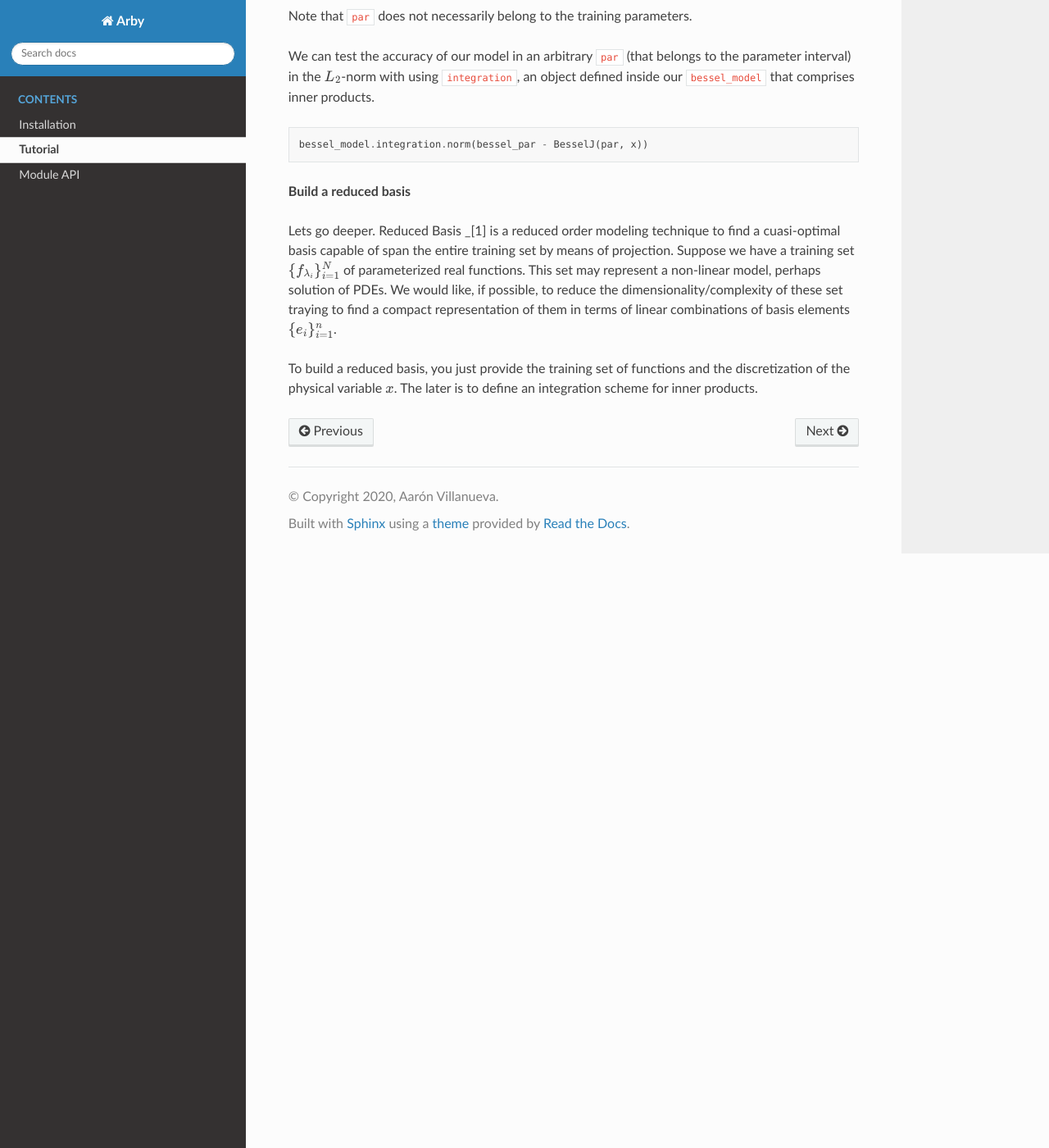
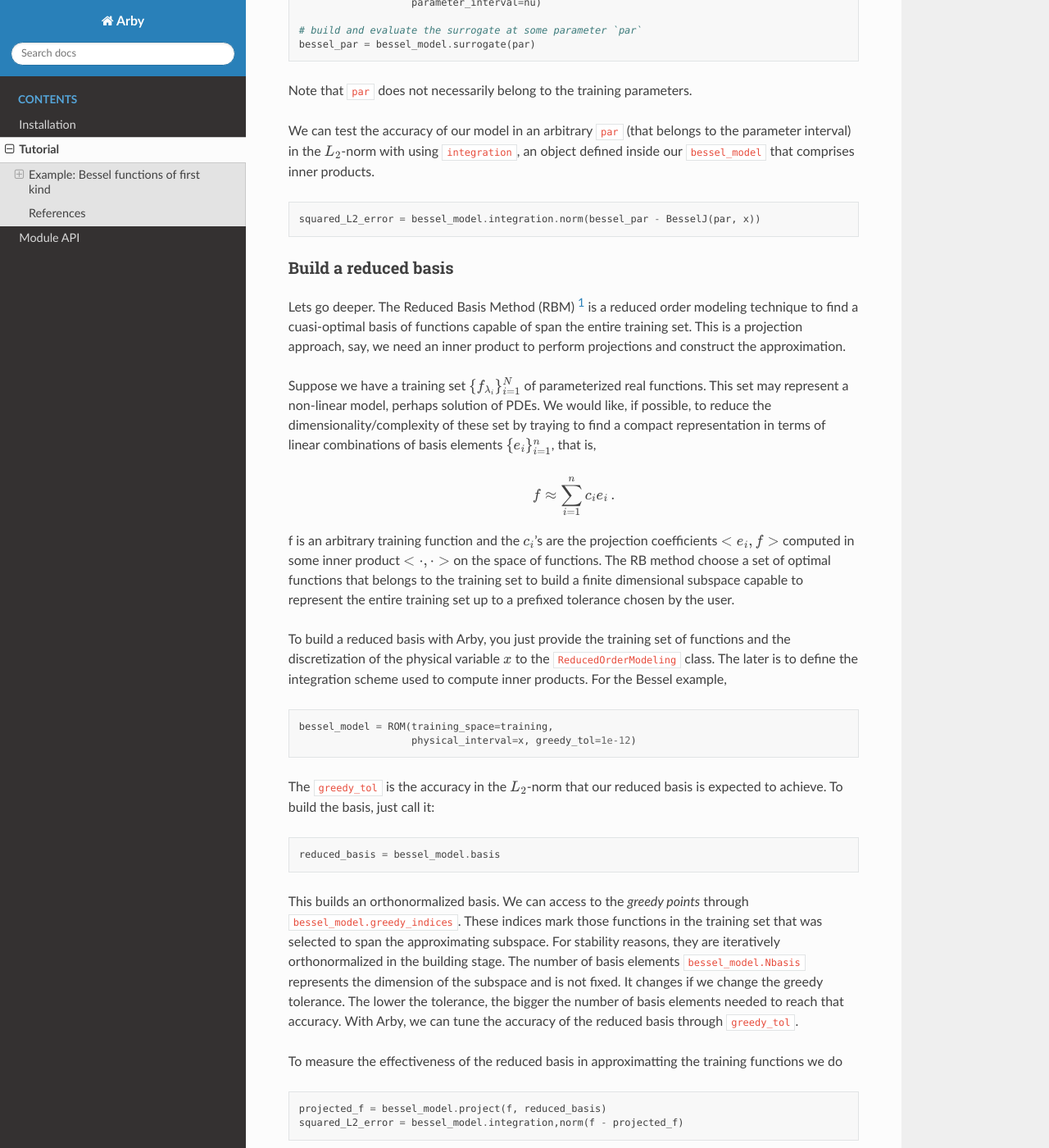
Before and after one commit to aaronuv/arby, a Sphinx documentation site: the page built from docs/source/tutorial.rst, in a window 1280 px wide and 1400 px high, scrolled down 859 px. Shown: the whole window at 82% size. Built offline with Sphinx 7.4.7 and the Read the Docs theme 2.0.0, drawn with Linux system fonts in a browser that asks for light colours; some of the changed text lies outside the part shown.

Commit message:
update docs

```diff
--- a/docs/source/tutorial.rst
+++ b/docs/source/tutorial.rst
@@ -34,7 +38,9 @@ we will generate the sample data using scipy's Bessel special functions.
         training = np.array([BesselJ(nn, x) for nn in nu])
 
         # create a model
-        bessel_model = ROM(training, x, nu)
+        bessel_model = ROM(training_space=training,
+                           physical_interval=x,
+                           parameter_interval=nu)
 
         # build and evaluate the surrogate at some parameter `par`
         bessel_par = bessel_model.surrogate(par)
@@ -47,17 +53,70 @@ that comprises inner products.
 
 .. code-block:: python
 
-        bessel_model.integration.norm(bessel_par - BesselJ(par, x))
+        squared_L2_error = bessel_model.integration.norm(bessel_par - BesselJ(par, x))
 
-**Build a reduced basis**
+Build a reduced basis
+^^^^^^^^^^^^^^^^^^^^^
 
-Lets go deeper. Reduced Basis _[1] is a reduced order modeling technique to find a
-cuasi-optimal basis capable of span the entire training set by means of projection.
+Lets go deeper. The Reduced Basis Method (RBM) [1]_ is a reduced order modeling technique to find a
+cuasi-optimal basis of functions capable of span the entire training set. This is a projection
+approach, say, we need an inner product to perform projections and construct the approximation.
+
 Suppose we have a training set :math:`\{f_{\lambda_i}\}_{i=1}^N` of parameterized real
 functions. This set may represent a non-linear model, perhaps solution of PDEs. We would
-like, if possible, to reduce the dimensionality/complexity of these set traying to find a
-compact representation of them in terms of linear combinations of basis elements
-:math:`\{e_i\}_{i=1}^n`.
+like, if possible, to reduce the dimensionality/complexity of these set by traying to find a
+compact representation in terms of linear combinations of basis elements
+:math:`\{e_i\}_{i=1}^n`, that is,
 
-To build a reduced basis, you just provide the training set of functions and the discretization of
-the physical variable :math:`x`. The later is to define an integration scheme for inner products.
+.. math::
+
+        f \approx \sum_{i=1}^n c_i e_i\,.
+
+f is an arbitrary training function and the :math:`c_i`'s are the projection coefficients
+:math:`<e_i,f>` computed in some inner product :math:`<\cdot,\cdot>` on the space of functions.
+The RB method choose a set of optimal functions that belongs to the training set to build a
+finite dimensional subspace capable to represent the entire training set up to a prefixed tolerance
+chosen by the user.
+
+To build a reduced basis with Arby, you just provide the training set of functions and the
+discretization of the physical variable :math:`x` to the ``ReducedOrderModeling`` class.
+The later is to define the integration scheme used to compute inner products. For the
+Bessel example,
+
+.. code-block:: python
+
+        bessel_model = ROM(training_space=training,
+                           physical_interval=x, greedy_tol=1e-12)
+
+The ``greedy_tol`` is the accuracy in the :math:`L_2`-norm that our reduced basis is expected
+to achieve. To build the basis, just call it:
+
+.. code-block:: python
+
+        reduced_basis = bessel_model.basis
+
+This builds an orthonormalized basis. We can access to the *greedy points* through
+``bessel_model.greedy_indices``. These indices mark those functions in the training
+set that was selected to span the approximating subspace. For stability reasons,
+they are iteratively orthonormalized in the building stage. The number of basis
+elements ``bessel_model.Nbasis`` represents the dimension of the subspace and is not
+fixed. It changes if we change the greedy tolerance. The lower the tolerance,
+the bigger the number of basis elements needed to reach that accuracy. With Arby,
+we can tune the accuracy of the reduced basis through ``greedy_tol``.
+
+To measure the effectiveness of the reduced basis in approximatting the training
+functions we do
+
+.. code-block:: python
+
+        projected_f = bessel_model.project(f, reduced_basis)
+        squared_L2_error = bessel_model.integration,norm(f - projected_f)
+
+
+
+References
+----------
+
+.. [1] Scott E. Field, Chad R. Galley, Jan S. Hesthaven, Jason Kaye,
+       and Manuel Tiglio. Fast Prediction and Evaluation of Gravitational
+       Waveforms Using Surrogate Models. Phys. Rev. X 4, 031006
```
Also changed, not shown: other parts of docs/source/tutorial.rst (+5 -1 lines).
